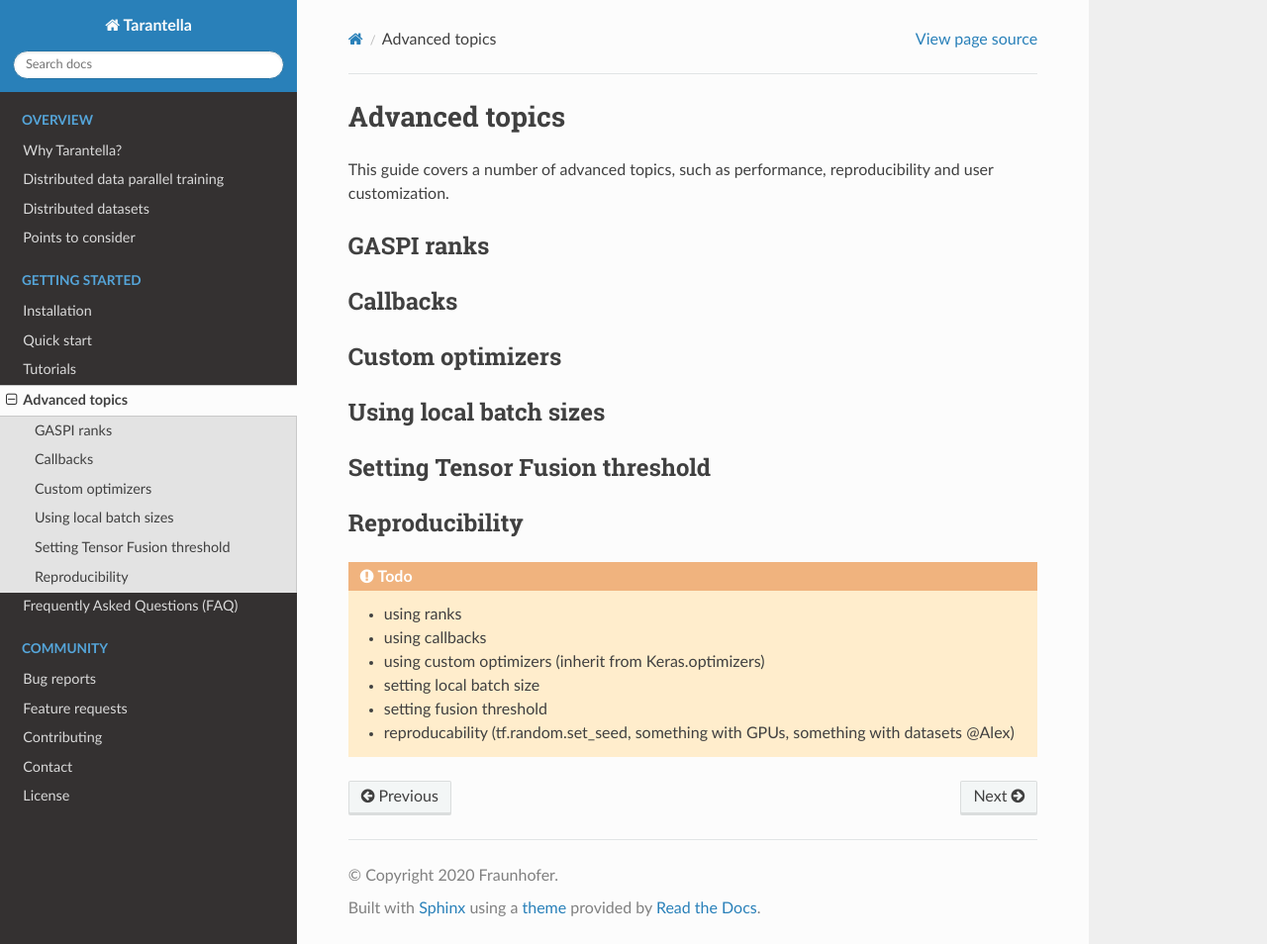
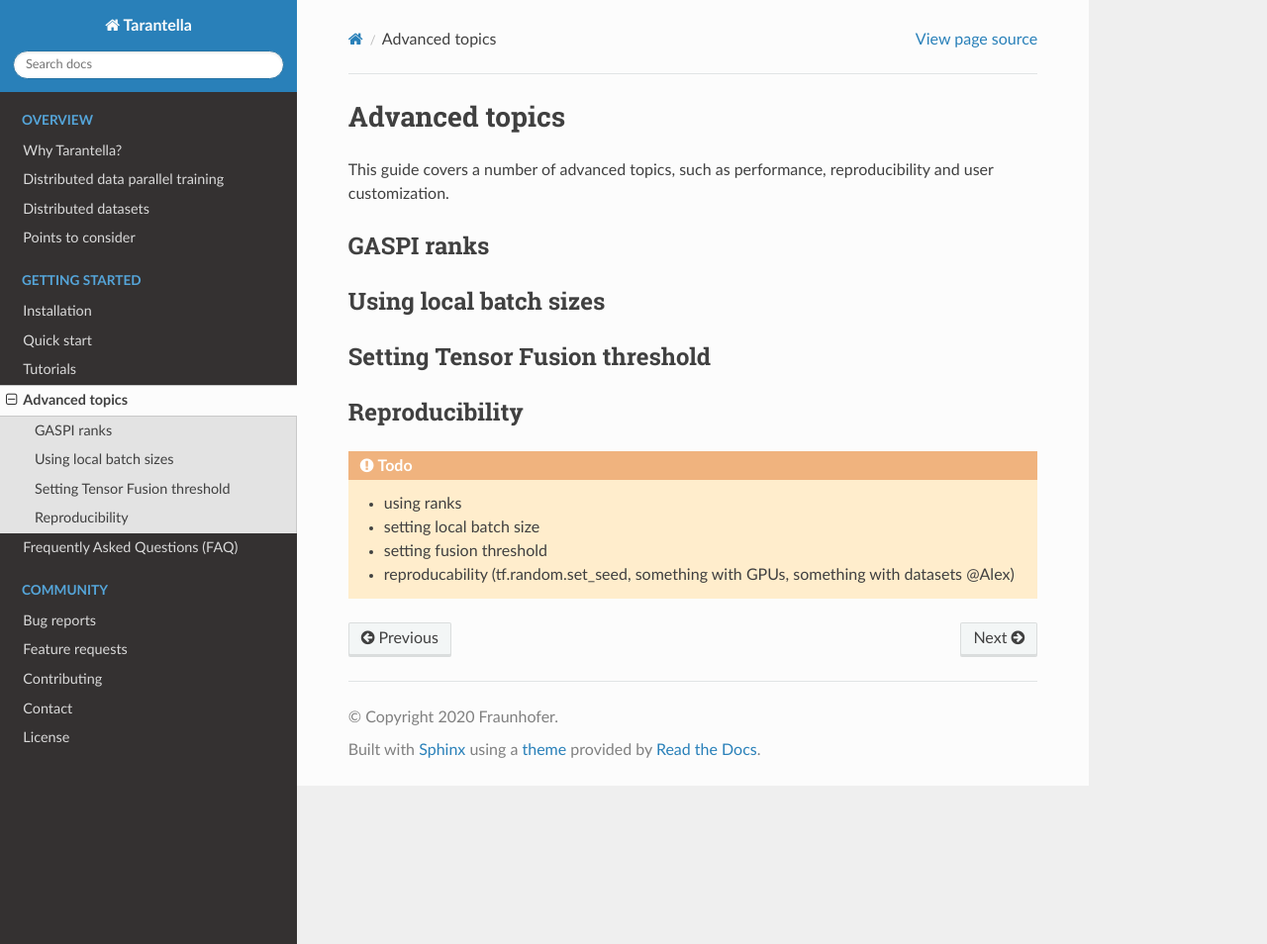
Before and after one commit to cc-hpc-itwm/tarantella, a Sphinx documentation site: the page built from docs/source/advanced_topics.rst, in a window 1280 px wide and 954 px high. Shown: the whole window at 99% size. Built offline with Sphinx 7.4.7 and the Read the Docs theme 2.0.0, drawn with Linux system fonts in a browser that asks for light colours.

Commit message:
docs: Remove some advanced topics

```diff
--- a/docs/source/advanced_topics.rst
+++ b/docs/source/advanced_topics.rst
@@ -8,16 +8,6 @@ performance, reproducibility and user customization.
 
 GASPI ranks
 ^^^^^^^^^^^
-
-
-Callbacks
-^^^^^^^^^
-
-
-.. _custom-optimizers-label:
-
-Custom optimizers
-^^^^^^^^^^^^^^^^^
 
 
 Using local batch sizes
@@ -35,14 +25,9 @@ Setting Tensor Fusion threshold
 Reproducibility
 ^^^^^^^^^^^^^^^
 
-
-
-
 .. todo::
 
   * using ranks
-  * using callbacks
-  * using custom optimizers (inherit from Keras.optimizers)
   * setting local batch size
   * setting fusion threshold
   * reproducability (tf.random.set_seed, something with GPUs, something with datasets @Alex)
--- a/docs/source/quick_start.rst
+++ b/docs/source/quick_start.rst
@@ -430,7 +430,6 @@ Instead of using custom training loops, please use ``Model.fit(...)``.
    with the exception of ``tf.keras.optimizers.Ftrl``.
 
 Since the ``Ftrl`` optimizer does not use batches, it is not supported in Tarantella.
-How to use your custom gradient-based optimizer is explained :ref:`here <custom-optimizers-label>`.
 
 
 .. rubric:: Footnotes
```
